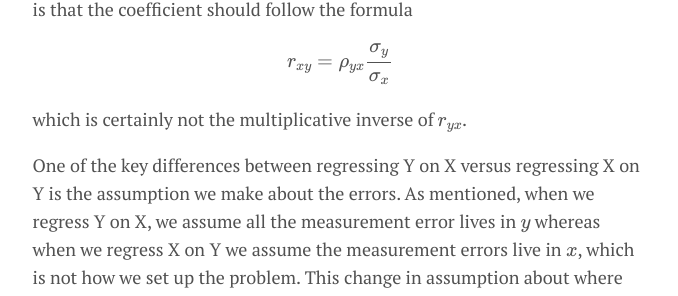
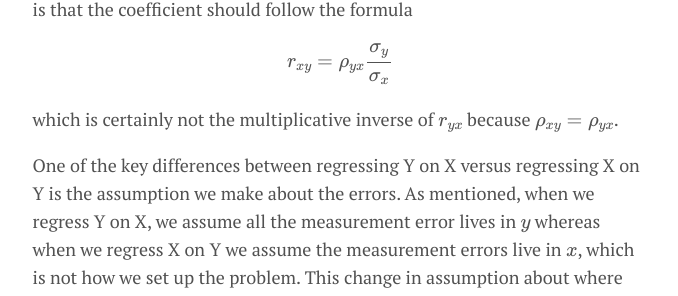
Before and after one commit to meticulousdatascience/mds-blog, a Jekyll site: the page built from _posts/2019-04-20-x-versus-y.md, in a window 1280 px wide and 900 px high, scrolled down 3229 px. Shown: the part 155-451 px from the top of the window, without its empty margins (300-978 px from the left). Built offline with Jekyll 4.4.1, drawn with Linux system fonts in a browser that asks for light colours; formulas are drawn with MathJax 3.

Commit message:
add a sentence'

```diff
--- a/_posts/2019-04-20-x-versus-y.md
+++ b/_posts/2019-04-20-x-versus-y.md
@@ -105,7 +105,7 @@ There are several reasons why we can see mathematically that the coefficient we
 
 $$r_{xy} = \rho_{yx} \frac{\sigma_y}{\sigma_x}$$
 
-which is certainly not the multiplicative inverse of $r_{yx}$.
+which is certainly not the multiplicative inverse of $r_{yx}$ because $\rho_{xy} = \rho_{yx}$.
 
 One of the key differences between regressing Y on X versus regressing X on Y is the assumption we make about the errors. As mentioned, when we regress Y on X, we assume all the measurement error lives in $y$ whereas when we regress X on Y we assume the measurement errors live in $x$, which is not how we set up the problem. This change in assumption about where the errors live means we are minimizing a different loss function when we fit the line, and this change does not manifest in the way we would expect from the algebra, i.e. by inverting the coefficient.
 
```
